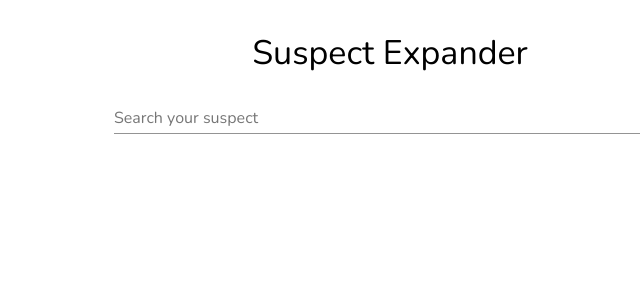
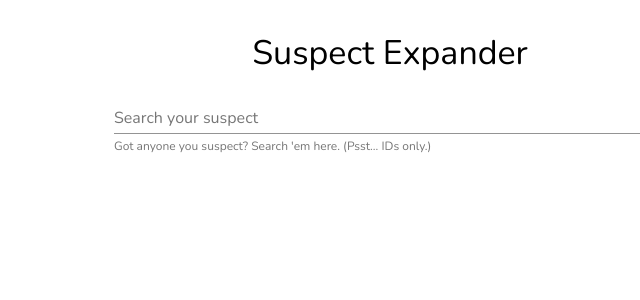
Before and after one commit to littlemight/suspect-expander, a React (Create React App) app: page / in a window 1280 px wide. Shown: the top 300 px of the page, without its empty margins (250-890 px from the left). Built offline with nearby package versions, Linux system fonts and the light colour scheme.

Commit message:
add scrolltotop for every fetch

```diff
--- a/package.json
+++ b/package.json
@@ -15,7 +15,8 @@
     "react-d3-graph": "^2.4.1",
     "react-dom": "^16.13.1",
     "react-fontawesome": "^1.7.1",
-    "react-scripts": "3.4.1"
+    "react-scripts": "3.4.1",
+    "react-scroll": "^1.7.16"
   },
   "scripts": {
     "start": "react-scripts start",
--- a/src/App.js
+++ b/src/App.js
@@ -1,6 +1,7 @@
 import React, { Component } from "react";
 import { Container, Box, TextField, Typography } from "@material-ui/core";
 import { MuiThemeProvider, createMuiTheme } from "@material-ui/core/styles";
+import { animateScroll as scroll } from "react-scroll";
 import "./App.css";
 import SuspectComponent from "./components/SuspectComponent";
 
@@ -26,6 +27,7 @@ class App extends Component {
         id: id,
         response: json,
       });
+      scroll.scrollToTop();
     } catch (e) {
       console.log(e);
     }
@@ -67,10 +69,10 @@ class App extends Component {
               }
               helperText={
                 this.state.response && this.state.response.status === 200
-                  ? `Showing result for Suspect #${this.state.id}. Click a node to search that node, double click to expand it.`
+                  ? `Showing result for Suspect #${this.state.id}. Click a node to search that suspect, double click to expand it.`
                   : this.state.response && this.state.id
                   ? `API Message: ${this.state.response.message}`
-                  : ""
+                  : "Got anyone you suspect? Search 'em here. (Psst... IDs only.)"
               }
               onChange={(e) => this.fetchID(e.target.value)}
               fullWidth
```
Also changed, not shown: 1 other file (tests, documents, lock files or other folders).
